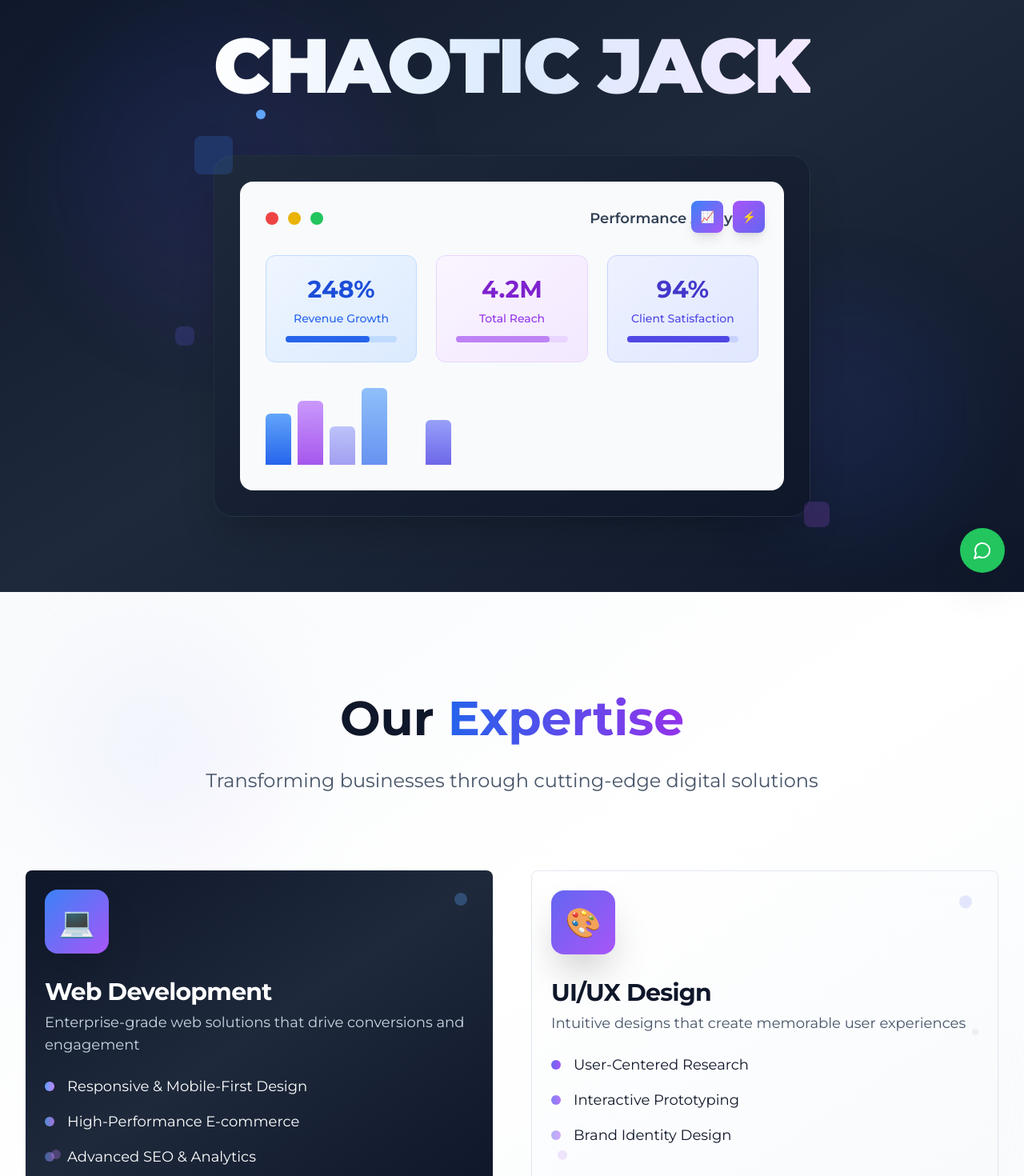
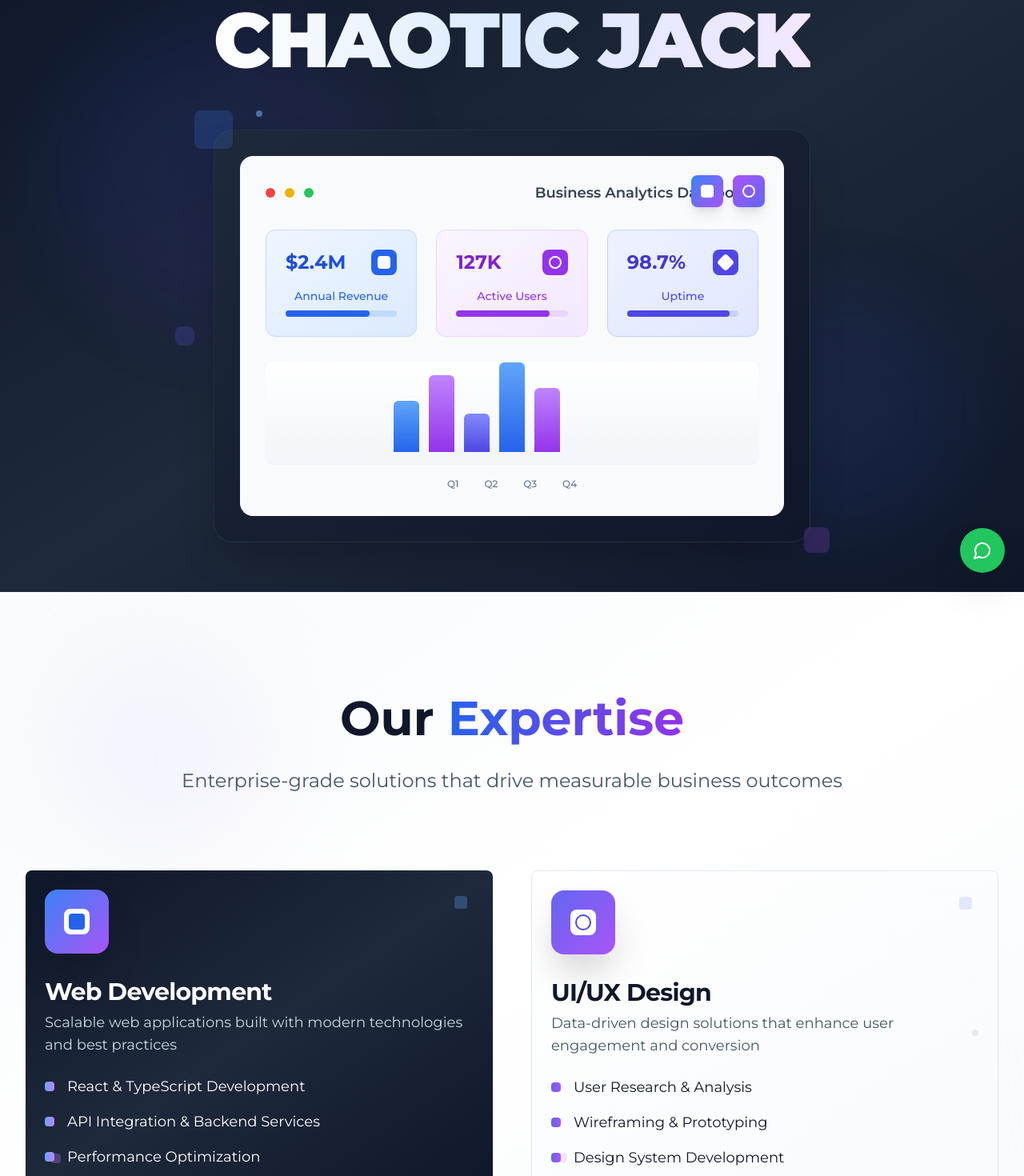
Before and after one commit to RITESH-CHAUHAN2005/chaotic-jack-landingpage2, a React (Vite) app: page / in a window 1280 px wide. Shown: the part 60-1530 px from the top of the page at 80% size. Built offline with nearby package versions, Linux system fonts and the light colour scheme.

Commit message:
Refactor: Improve professional aesthetic
Updated the design to remove "kids type" elements and provide a more professional look.

```diff
--- a/src/components/Hero.tsx
+++ b/src/components/Hero.tsx
@@ -14,10 +14,10 @@ const Hero = () => {
         <div className="absolute bottom-20 right-20 w-72 h-72 bg-gradient-to-br from-indigo-600/10 to-blue-600/10 rounded-full blur-3xl animate-pulse" style={{animationDelay: '2s'}}></div>
         <div className="absolute top-1/2 left-1/2 w-64 h-64 bg-gradient-to-br from-purple-600/5 to-indigo-600/5 rounded-full blur-3xl animate-pulse" style={{animationDelay: '4s'}}></div>
 
-        {/* Floating geometric shapes */}
-        <div className="absolute top-1/4 left-1/4 w-3 h-3 bg-blue-400 rounded-full animate-bounce" style={{animationDelay: '1s'}}></div>
-        <div className="absolute top-3/4 right-1/4 w-2 h-2 bg-purple-400 rounded-full animate-bounce" style={{animationDelay: '3s'}}></div>
-        <div className="absolute top-1/2 right-1/3 w-1 h-1 bg-indigo-400 rounded-full animate-pulse" style={{animationDelay: '2s'}}></div>
+        {/* Professional geometric shapes */}
+        <div className="absolute top-1/4 left-1/4 w-2 h-2 bg-blue-400/60 rounded-full animate-bounce" style={{animationDelay: '1s'}}></div>
+        <div className="absolute top-3/4 right-1/4 w-1 h-1 bg-purple-400/60 rounded-full animate-bounce" style={{animationDelay: '3s'}}></div>
+        <div className="absolute top-1/2 right-1/3 w-1 h-1 bg-indigo-400/60 rounded-full animate-pulse" style={{animationDelay: '2s'}}></div>
       </div>
 
       {/* WhatsApp floating button */}
@@ -37,73 +37,100 @@ const Hero = () => {
             CHAOTIC JACK
           </h1>
 
-          {/* Professional dashboard figure */}
+          {/* Professional analytics dashboard */}
           <div className="relative max-w-5xl mx-auto animate-scale-in" style={{animationDelay: '0.8s'}}>
             <div className="bg-gradient-to-br from-slate-800 to-slate-900 p-8 rounded-3xl shadow-2xl border border-slate-700/50 backdrop-blur-xl transform hover:scale-105 transition-transform duration-700">
-              {/* Professional analytics dashboard */}
+              {/* Professional business dashboard */}
               <div className="bg-slate-50 rounded-2xl p-8 relative overflow-hidden">
+                {/* Header with navigation dots */}
                 <div className="flex items-center justify-between mb-8">
                   <div className="flex space-x-3">
-                    <div className="w-4 h-4 bg-red-500 rounded-full"></div>
-                    <div className="w-4 h-4 bg-yellow-500 rounded-full"></div>
-                    <div className="w-4 h-4 bg-green-500 rounded-full"></div>
+                    <div className="w-3 h-3 bg-red-500 rounded-full"></div>
+                    <div className="w-3 h-3 bg-yellow-500 rounded-full"></div>
+                    <div className="w-3 h-3 bg-green-500 rounded-full"></div>
                   </div>
-                  <div className="text-slate-700 font-semibold text-lg">Performance Analytics</div>
+                  <div className="text-slate-700 font-semibold text-lg">Business Analytics Dashboard</div>
                 </div>
 
-                {/* Professional metrics grid */}
+                {/* Professional KPI metrics */}
                 <div className="grid grid-cols-1 md:grid-cols-3 gap-6 mb-8">
                   <div className="bg-gradient-to-br from-blue-50 to-blue-100 p-6 rounded-xl border border-blue-200">
-                    <div className="text-blue-700 font-bold text-3xl mb-2">248%</div>
-                    <div className="text-blue-600 text-sm font-medium">Revenue Growth</div>
-                    <div className="w-full bg-blue-200 rounded-full h-2 mt-3">
-                      <div className="bg-blue-600 h-2 rounded-full w-3/4 animate-pulse"></div>
+                    <div className="flex items-center justify-between mb-4">
+                      <div className="text-blue-700 font-bold text-2xl">$2.4M</div>
+                      <div className="w-8 h-8 bg-blue-600 rounded-lg flex items-center justify-center">
+                        <div className="w-4 h-4 bg-white rounded-sm"></div>
+                      </div>
+                    </div>
+                    <div className="text-blue-600 text-sm font-medium mb-2">Annual Revenue</div>
+                    <div className="w-full bg-blue-200 rounded-full h-2">
+                      <div className="bg-blue-600 h-2 rounded-full w-3/4"></div>
                     </div>
                   </div>
+
                   <div className="bg-gradient-to-br from-purple-50 to-purple-100 p-6 rounded-xl border border-purple-200">
-                    <div className="text-purple-700 font-bold text-3xl mb-2">4.2M</div>
-                    <div className="text-purple-600 text-sm font-medium">Total Reach</div>
-                    <div className="w-full bg-purple-200 rounded-full h-2 mt-3">
-                      <div className="bg-purple-600 h-2 rounded-full w-5/6 animate-pulse" style={{animationDelay: '1s'}}></div>
+                    <div className="flex items-center justify-between mb-4">
+                      <div className="text-purple-700 font-bold text-2xl">127K</div>
+                      <div className="w-8 h-8 bg-purple-600 rounded-lg flex items-center justify-center">
+                        <div className="w-4 h-4 border-2 border-white rounded-full"></div>
+                      </div>
+                    </div>
+                    <div className="text-purple-600 text-sm font-medium mb-2">Active Users</div>
+                    <div className="w-full bg-purple-200 rounded-full h-2">
+                      <div className="bg-purple-600 h-2 rounded-full w-5/6"></div>
                     </div>
                   </div>
+
                   <div className="bg-gradient-to-br from-indigo-50 to-indigo-100 p-6 rounded-xl border border-indigo-200">
-                    <div className="text-indigo-700 font-bold text-3xl mb-2">94%</div>
-                    <div className="text-indigo-600 text-sm font-medium">Client Satisfaction</div>
-                    <div className="w-full bg-indigo-200 rounded-full h-2 mt-3">
-                      <div className="bg-indigo-600 h-2 rounded-full w-11/12 animate-pulse" style={{animationDelay: '2s'}}></div>
+                    <div className="flex items-center justify-between mb-4">
+                      <div className="text-indigo-700 font-bold text-2xl">98.7%</div>
+                      <div className="w-8 h-8 bg-indigo-600 rounded-lg flex items-center justify-center">
+                        <div className="w-4 h-4 bg-white rounded-sm transform rotate-45"></div>
+                      </div>
+                    </div>
+                    <div className="text-indigo-600 text-sm font-medium mb-2">Uptime</div>
+                    <div className="w-full bg-indigo-200 rounded-full h-2">
+                      <div className="bg-indigo-600 h-2 rounded-full w-11/12"></div>
                     </div>
                   </div>
                 </div>
 
-                {/* Professional chart visualization */}
+                {/* Professional data visualization */}
                 <div className="space-y-4">
-                  <div className="flex items-end space-x-2 h-24">
-                    <div className="bg-gradient-to-t from-blue-600 to-blue-400 rounded-t-md w-8 h-16 animate-pulse"></div>
-                    <div className="bg-gradient-to-t from-purple-600 to-purple-400 rounded-t-md w-8 h-20 animate-pulse" style={{animationDelay: '0.5s'}}></div>
-                    <div className="bg-gradient-to-t from-indigo-600 to-indigo-400 rounded-t-md w-8 h-12 animate-pulse" style={{animationDelay: '1s'}}></div>
-                    <div className="bg-gradient-to-t from-blue-600 to-blue-400 rounded-t-md w-8 h-24 animate-pulse" style={{animationDelay: '1.5s'}}></div>
-                    <div className="bg-gradient-to-t from-purple-600 to-purple-400 rounded-t-md w-8 h-18 animate-pulse" style={{animationDelay: '2s'}}></div>
-                    <div className="bg-gradient-to-t from-indigo-600 to-indigo-400 rounded-t-md w-8 h-14 animate-pulse" style={{animationDelay: '2.5s'}}></div>
+                  <div className="flex items-end justify-center space-x-3 h-32 bg-gradient-to-t from-slate-100 to-white rounded-lg p-4">
+                    <div className="bg-gradient-to-t from-blue-600 to-blue-400 rounded-t-md w-8 h-16"></div>
+                    <div className="bg-gradient-to-t from-purple-600 to-purple-400 rounded-t-md w-8 h-24"></div>
+                    <div className="bg-gradient-to-t from-indigo-600 to-indigo-400 rounded-t-md w-8 h-12"></div>
+                    <div className="bg-gradient-to-t from-blue-600 to-blue-400 rounded-t-md w-8 h-28"></div>
+                    <div className="bg-gradient-to-t from-purple-600 to-purple-400 rounded-t-md w-8 h-20"></div>
+                    <div className="bg-gradient-to-t from-indigo-600 to-indigo-400 rounded-t-md w-8 h-18"></div>
+                    <div className="bg-gradient-to-t from-blue-600 to-blue-400 rounded-t-md w-8 h-22"></div>
+                  </div>
+
+                  {/* Timeline indicators */}
+                  <div className="flex justify-center space-x-8 text-xs text-slate-500 font-medium">
+                    <span>Q1</span>
+                    <span>Q2</span>
+                    <span>Q3</span>
+                    <span>Q4</span>
                   </div>
                 </div>
 
-                {/* Professional icons */}
+                {/* Professional status indicators */}
                 <div className="absolute top-6 right-6 flex space-x-3">
                   <div className="w-10 h-10 bg-gradient-to-br from-blue-500 to-purple-500 rounded-lg flex items-center justify-center shadow-lg">
-                    <span className="text-white text-sm">📈</span>
+                    <div className="w-4 h-4 bg-white rounded-sm"></div>
                   </div>
                   <div className="w-10 h-10 bg-gradient-to-br from-purple-500 to-indigo-500 rounded-lg flex items-center justify-center shadow-lg">
-                    <span className="text-white text-sm">⚡</span>
+                    <div className="w-4 h-4 border-2 border-white rounded-full"></div>
                   </div>
                 </div>
               </div>
             </div>
 
-            {/* Professional floating elements */}
-            <div className="absolute -top-6 -left-6 w-12 h-12 bg-blue-500 rounded-lg rotate-12 animate-float opacity-20"></div>
-            <div className="absolute -bottom-6 -right-6 w-8 h-8 bg-purple-500 rounded-lg -rotate-12 animate-float opacity-20" style={{animationDelay: '2s'}}></div>
-            <div className="absolute top-1/2 -left-12 w-6 h-6 bg-indigo-500 rounded-lg rotate-45 animate-float opacity-20" style={{animationDelay: '4s'}}></div>
+            {/* Professional floating geometric elements */}
+            <div className="absolute -top-6 -left-6 w-12 h-12 bg-blue-500/20 rounded-lg rotate-12 animate-float"></div>
+            <div className="absolute -bottom-6 -right-6 w-8 h-8 bg-purple-500/20 rounded-lg -rotate-12 animate-float" style={{animationDelay: '2s'}}></div>
+            <div className="absolute top-1/2 -left-12 w-6 h-6 bg-indigo-500/20 rounded-lg rotate-45 animate-float" style={{animationDelay: '4s'}}></div>
           </div>
         </div>
       </div>
--- a/src/components/Services.tsx
+++ b/src/components/Services.tsx
@@ -24,96 +24,100 @@ const Services = () => {
             Our <span className="bg-gradient-to-r from-blue-600 to-purple-600 bg-clip-text text-transparent">Expertise</span>
           </h2>
           <p className="text-xl md:text-2xl text-slate-600 max-w-4xl mx-auto animate-fade-in leading-relaxed" style={{animationDelay: '0.3s'}}>
-            Transforming businesses through cutting-edge digital solutions
+            Enterprise-grade solutions that drive measurable business outcomes
           </p>
         </div>
 
         <div className="grid grid-cols-1 lg:grid-cols-2 gap-8 md:gap-12">
-          {/* Premium Web Development Card */}
+          {/* Web Development Card */}
           <Card className="group hover:shadow-2xl transition-all duration-700 border-0 bg-gradient-to-br from-slate-900 via-slate-800 to-slate-900 text-white overflow-hidden relative animate-fade-in hover:scale-105 transform-gpu" style={{animationDelay: '0.6s'}}>
             <div className="absolute inset-0 bg-gradient-to-br from-blue-600/10 to-purple-600/10 opacity-0 group-hover:opacity-100 transition-opacity duration-700"></div>
 
-            {/* Animated background pattern */}
+            {/* Professional background pattern */}
             <div className="absolute inset-0 opacity-5">
-              <div className="absolute top-4 left-4 w-32 h-32 border border-white/20 rounded-full animate-spin" style={{animationDuration: '20s'}}></div>
-              <div className="absolute bottom-4 right-4 w-24 h-24 border border-white/20 rounded-full animate-spin" style={{animationDuration: '15s', animationDirection: 'reverse'}}></div>
+              <div className="absolute top-4 left-4 w-32 h-32 border border-white/20 rounded-lg animate-pulse"></div>
+              <div className="absolute bottom-4 right-4 w-24 h-24 border border-white/20 rounded-lg animate-pulse" style={{animationDelay: '1s'}}></div>
             </div>
 
             <CardHeader className="relative z-10 pb-6">
-              <div className="w-16 h-16 md:w-20 md:h-20 bg-gradient-to-br from-blue-500 to-purple-500 rounded-2xl flex items-center justify-center mb-6 group-hover:scale-110 group-hover:rotate-6 transition-transform duration-500 shadow-2xl">
-                <span className="text-3xl md:text-4xl">💻</span>
+              <div className="w-16 h-16 md:w-20 md:h-20 bg-gradient-to-br from-blue-500 to-purple-500 rounded-2xl flex items-center justify-center mb-6 group-hover:scale-110 transition-transform duration-500 shadow-2xl">
+                <div className="w-8 h-8 bg-white rounded-lg flex items-center justify-center">
+                  <div className="w-5 h-5 bg-blue-600 rounded-sm"></div>
+                </div>
               </div>
               <CardTitle className="text-2xl md:text-3xl font-bold mb-3 group-hover:scale-105 transition-transform duration-500">
                 Web Development
               </CardTitle>
               <CardDescription className="text-slate-300 text-base md:text-lg leading-relaxed">
-                Enterprise-grade web solutions that drive conversions and engagement
+                Scalable web applications built with modern technologies and best practices
               </CardDescription>
             </CardHeader>
             <CardContent className="relative z-10">
               <ul className="space-y-4 text-base md:text-lg">
                 <li className="flex items-center group-hover:translate-x-2 transition-transform duration-300">
-                  <div className="w-3 h-3 bg-gradient-to-r from-blue-400 to-purple-400 rounded-full mr-4 animate-pulse"></div>
-                  <span>Responsive & Mobile-First Design</span>
+                  <div className="w-3 h-3 bg-gradient-to-r from-blue-400 to-purple-400 rounded-sm mr-4"></div>
+                  <span>React & TypeScript Development</span>
                 </li>
                 <li className="flex items-center group-hover:translate-x-2 transition-transform duration-300" style={{transitionDelay: '0.1s'}}>
-                  <div className="w-3 h-3 bg-gradient-to-r from-blue-400 to-purple-400 rounded-full mr-4 animate-pulse" style={{animationDelay: '0.5s'}}></div>
-                  <span>High-Performance E-commerce</span>
+                  <div className="w-3 h-3 bg-gradient-to-r from-blue-400 to-purple-400 rounded-sm mr-4"></div>
+                  <span>API Integration & Backend Services</span>
                 </li>
                 <li className="flex items-center group-hover:translate-x-2 transition-transform duration-300" style={{transitionDelay: '0.2s'}}>
-                  <div className="w-3 h-3 bg-gradient-to-r from-blue-400 to-purple-400 rounded-full mr-4 animate-pulse" style={{animationDelay: '1s'}}></div>
-                  <span>Advanced SEO & Analytics</span>
+                  <div className="w-3 h-3 bg-gradient-to-r from-blue-400 to-purple-400 rounded-sm mr-4"></div>
+                  <span>Performance Optimization</span>
                 </li>
               </ul>
             </CardContent>
 
-            {/* Floating elements */}
-            <div className="absolute top-8 right-8 w-4 h-4 bg-blue-400/30 rounded-full animate-bounce" style={{animationDelay: '2s'}}></div>
-            <div className="absolute bottom-8 left-8 w-3 h-3 bg-purple-400/30 rounded-full animate-bounce" style={{animationDelay: '3s'}}></div>
+            {/* Geometric accent elements */}
+            <div className="absolute top-8 right-8 w-4 h-4 bg-blue-400/30 rounded-sm" style={{animationDelay: '2s'}}></div>
+            <div className="absolute bottom-8 left-8 w-3 h-3 bg-purple-400/30 rounded-sm" style={{animationDelay: '3s'}}></div>
           </Card>
 
-          {/* Premium UI/UX Design Card */}
+          {/* UI/UX Design Card */}
           <Card className="group hover:shadow-2xl transition-all duration-700 border-0 bg-gradient-to-br from-white to-slate-50 text-slate-900 overflow-hidden relative animate-fade-in hover:scale-105 transform-gpu border border-slate-200" style={{animationDelay: '0.9s'}}>
             <div className="absolute inset-0 bg-gradient-to-br from-blue-50/50 to-purple-50/50 opacity-0 group-hover:opacity-100 transition-opacity duration-700"></div>
 
-            {/* Animated background pattern */}
+            {/* Professional background pattern */}
             <div className="absolute inset-0 opacity-5">
-              <div className="absolute top-6 right-6 w-28 h-28 border border-slate-300 rounded-lg animate-pulse"></div>
-              <div className="absolute bottom-6 left-6 w-20 h-20 border border-slate-300 rounded-lg animate-pulse" style={{animationDelay: '1s'}}></div>
+              <div className="absolute top-6 right-6 w-28 h-28 border border-slate-300 rounded-xl"></div>
+              <div className="absolute bottom-6 left-6 w-20 h-20 border border-slate-300 rounded-xl" style={{animationDelay: '1s'}}></div>
             </div>
 
             <CardHeader className="relative z-10 pb-6">
-              <div className="w-16 h-16 md:w-20 md:h-20 bg-gradient-to-br from-indigo-500 to-purple-500 rounded-2xl flex items-center justify-center mb-6 group-hover:scale-110 group-hover:-rotate-6 transition-transform duration-500 shadow-2xl">
-                <span className="text-3xl md:text-4xl">🎨</span>
+              <div className="w-16 h-16 md:w-20 md:h-20 bg-gradient-to-br from-indigo-500 to-purple-500 rounded-2xl flex items-center justify-center mb-6 group-hover:scale-110 transition-transform duration-500 shadow-2xl">
+                <div className="w-8 h-8 bg-white rounded-lg flex items-center justify-center">
+                  <div className="w-5 h-5 border-2 border-indigo-600 rounded-full"></div>
+                </div>
               </div>
               <CardTitle className="text-2xl md:text-3xl font-bold mb-3 group-hover:scale-105 transition-transform duration-500">
                 UI/UX Design
               </CardTitle>
               <CardDescription className="text-slate-600 text-base md:text-lg leading-relaxed">
-                Intuitive designs that create memorable user experiences
+                Data-driven design solutions that enhance user engagement and conversion
               </CardDescription>
             </CardHeader>
             <CardContent className="relative z-10">
               <ul className="space-y-4 text-base md:text-lg">
                 <li className="flex items-center group-hover:translate-x-2 transition-transform duration-300">
-                  <div className="w-3 h-3 bg-gradient-to-r from-indigo-500 to-purple-500 rounded-full mr-4 animate-pulse"></div>
-                  <span>User-Centered Research</span>
+                  <div className="w-3 h-3 bg-gradient-to-r from-indigo-500 to-purple-500 rounded-sm mr-4"></div>
+                  <span>User Research & Analysis</span>
                 </li>
                 <li className="flex items-center group-hover:translate-x-2 transition-transform duration-300" style={{transitionDelay: '0.1s'}}>
-                  <div className="w-3 h-3 bg-gradient-to-r from-indigo-500 to-purple-500 rounded-full mr-4 animate-pulse" style={{animationDelay: '0.5s'}}></div>
-                  <span>Interactive Prototyping</span>
+                  <div className="w-3 h-3 bg-gradient-to-r from-indigo-500 to-purple-500 rounded-sm mr-4"></div>
+                  <span>Wireframing & Prototyping</span>
                 </li>
                 <li className="flex items-center group-hover:translate-x-2 transition-transform duration-300" style={{transitionDelay: '0.2s'}}>
-                  <div className="w-3 h-3 bg-gradient-to-r from-indigo-500 to-purple-500 rounded-full mr-4 animate-pulse" style={{animationDelay: '1s'}}></div>
-                  <span>Brand Identity Design</span>
+                  <div className="w-3 h-3 bg-gradient-to-r from-indigo-500 to-purple-500 rounded-sm mr-4"></div>
+                  <span>Design System Development</span>
                 </li>
               </ul>
             </CardContent>
 
-            {/* Floating elements */}
-            <div className="absolute top-8 right-8 w-4 h-4 bg-indigo-400/20 rounded-full animate-bounce" style={{animationDelay: '1.5s'}}></div>
-            <div className="absolute bottom-8 left-8 w-3 h-3 bg-purple-400/20 rounded-full animate-bounce" style={{animationDelay: '2.5s'}}></div>
-            <div className="absolute top-1/2 right-6 w-2 h-2 bg-slate-400/20 rounded-full animate-pulse" style={{animationDelay: '3.5s'}}></div>
+            {/* Geometric accent elements */}
+            <div className="absolute top-8 right-8 w-4 h-4 bg-indigo-400/20 rounded-sm"></div>
+            <div className="absolute bottom-8 left-8 w-3 h-3 bg-purple-400/20 rounded-sm"></div>
+            <div className="absolute top-1/2 right-6 w-2 h-2 bg-slate-400/20 rounded-sm"></div>
           </Card>
         </div>
       </div>
```
